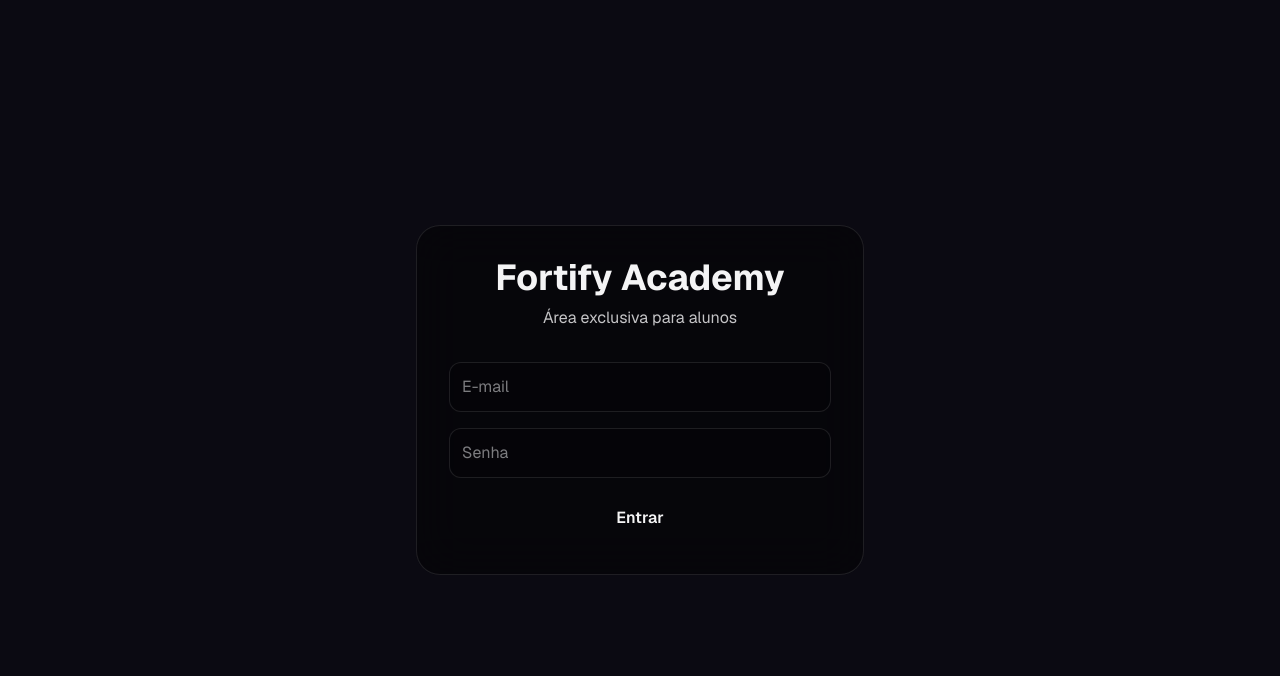
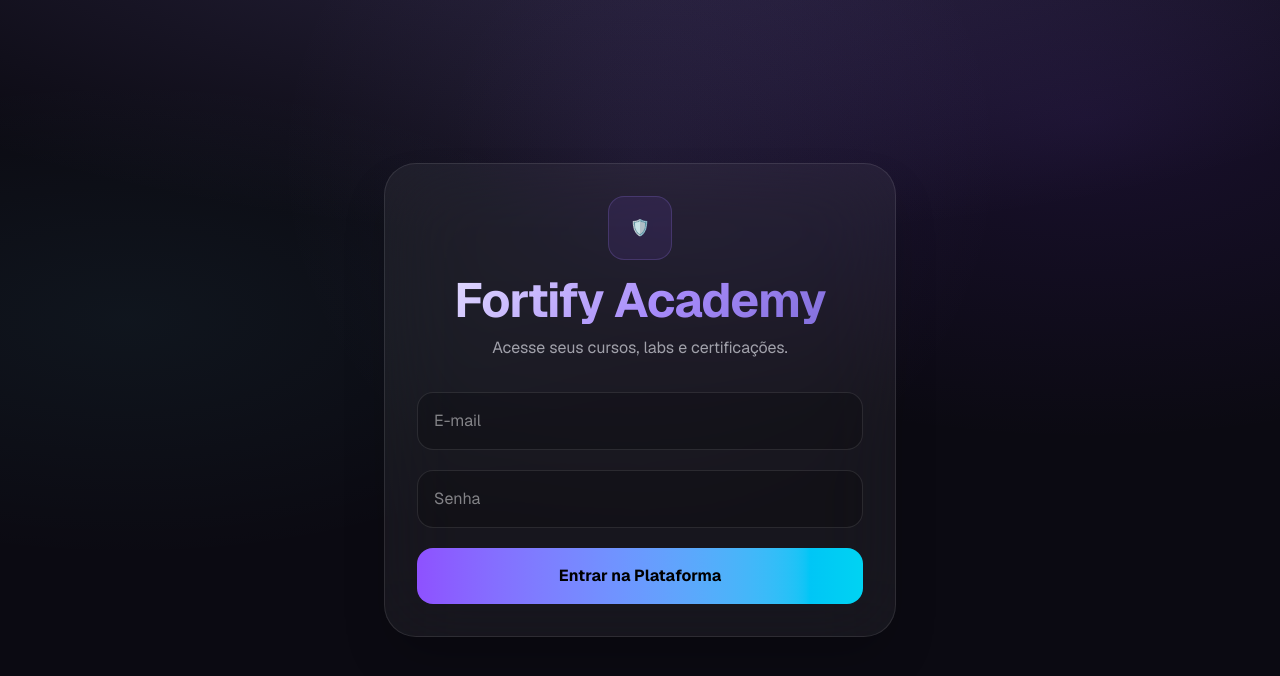
Before and after one commit to luanpatrickbo444/fortifysec, a Next.js app: page /login in a window 1280 px wide. Shown: the top 676 px of the page. Built offline with nearby package versions, Linux system fonts and the light colour scheme.

Commit message:
login design melhorado

```diff
--- a/src/app/login/page.tsx
+++ b/src/app/login/page.tsx
@@ -1,58 +1,37 @@
 
 'use client'
-
 import { useState } from 'react'
 
-export default function LoginPage() {
-  const [email,setEmail] = useState('')
-  const [password,setPassword] = useState('')
-  const [error,setError] = useState('')
+export default function LoginPage(){
+ const [email,setEmail]=useState('')
+ const [password,setPassword]=useState('')
+ const [error,setError]=useState('')
 
-  function handleLogin(e:any){
+ const login=(e:any)=>{
   e.preventDefault()
-
-    const validEmail = 'aluno@fortifysec.com.br'
-    const validPassword = 'Fortify@2026'
-
-    if(email === validEmail && password === validPassword){
+  if(email==='aluno@fortifysec.com.br' && password==='Fortify@2026'){
     window.location.href='https://classroom.google.com/u/1/c/ODY5ODYxNjA3NDA2'
-      return
-    }
-
-    setError('Usuário ou senha inválidos')
+  } else setError('Credenciais inválidas')
  }
 
  return (
-    <main className="min-h-screen flex items-center justify-center px-6">
-      <div className="w-full max-w-md rounded-3xl border border-white/10 bg-black/40 backdrop-blur-xl p-8">
+ <main className="min-h-screen hero-wash flex items-center justify-center px-6">
+  <div className="absolute inset-0 opacity-30" style={{background:'radial-gradient(circle at 50% 20%, rgba(167,139,250,.25), transparent 40%)'}} />
+  <div className="relative w-full max-w-lg rounded-[32px] border border-white/10 bg-white/5 backdrop-blur-2xl p-8 shadow-2xl">
    <div className="text-center mb-8">
-          <h1 className="text-4xl font-bold">Fortify Academy</h1>
-          <p className="mt-2 opacity-80">Área exclusiva para alunos</p>
+    <div className="inline-flex h-16 w-16 items-center justify-center rounded-2xl border border-violet-400/20 bg-violet-500/10">🛡️</div>
+    <h1 className="display text-5xl font-bold one-title mt-4">Fortify Academy</h1>
+    <p className="text-muted mt-3">Acesse seus cursos, labs e certificações.</p>
    </div>
 
-        <form onSubmit={handleLogin} className="space-y-4">
-          <input
-            className="w-full rounded-xl p-3 bg-black/20 border border-white/10"
-            placeholder="E-mail"
-            value={email}
-            onChange={(e)=>setEmail(e.target.value)}
-          />
-
-          <input
-            type="password"
-            className="w-full rounded-xl p-3 bg-black/20 border border-white/10"
-            placeholder="Senha"
-            value={password}
-            onChange={(e)=>setPassword(e.target.value)}
-          />
-
-          {error && <p>{error}</p>}
-
-          <button className="w-full rounded-xl p-3 font-semibold">
-            Entrar
+   <form onSubmit={login} className="space-y-5">
+    <input className="w-full rounded-2xl border border-white/10 bg-black/20 p-4" placeholder="E-mail" value={email} onChange={e=>setEmail(e.target.value)} />
+    <input type="password" className="w-full rounded-2xl border border-white/10 bg-black/20 p-4" placeholder="Senha" value={password} onChange={e=>setPassword(e.target.value)} />
+    {error && <div className="rounded-xl border border-red-500/20 bg-red-500/10 p-3 text-sm">{error}</div>}
+    <button className="w-full rounded-2xl bg-gradient-to-r from-violet-500 to-cyan-400 p-4 font-bold text-black">
+      Entrar na Plataforma
     </button>
    </form>
   </div>
-    </main>
-  )
+ </main>)
 }
--- a/src/app/page.tsx
+++ b/src/app/page.tsx
@@ -1,6 +1,7 @@
 "use client";
 
 import { useState } from "react";
+import Link from "next/link";
 import {
   MessageCircle,
   GraduationCap,
```
Lines whose indentation alone changed are shown as unchanged.
